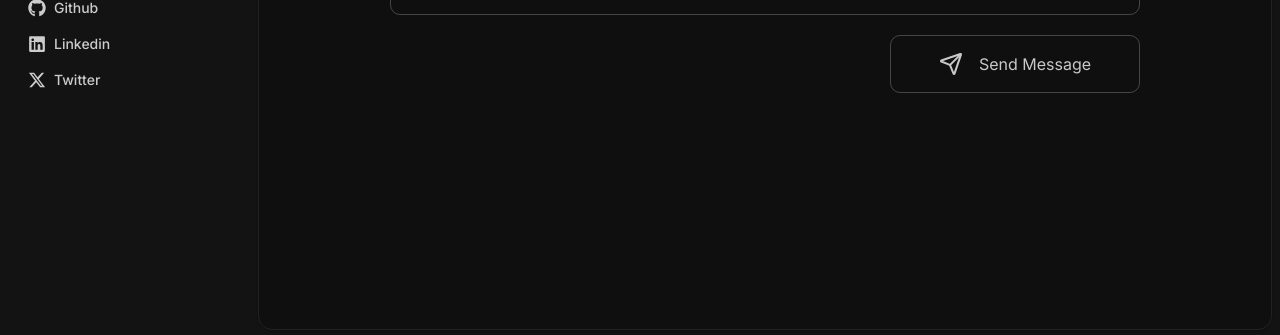
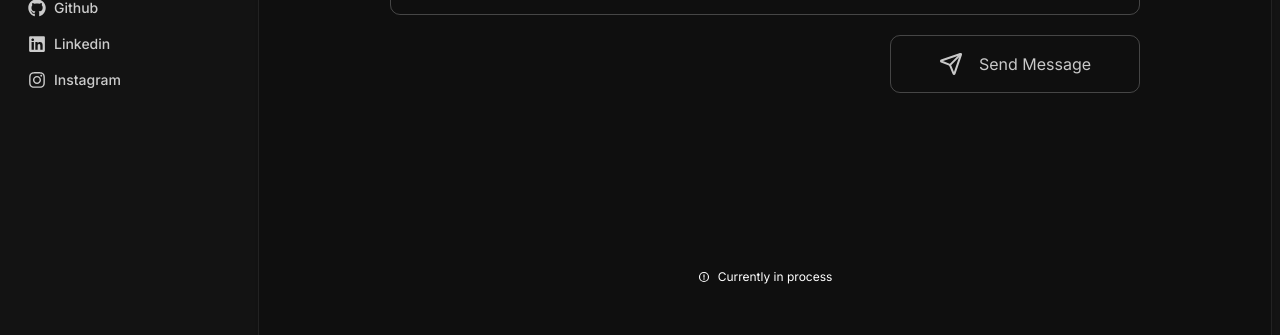
Before and after one commit to lucid005/portfolio-website, a Next.js app: page /Contact in a window 1280 px wide. Shown: the part 462-797 px from the top of the page. Built offline with nearby package versions, Linux system fonts and the light colour scheme.

Commit message:
updated resume

```diff
--- a/src/app/Contact/page.tsx
+++ b/src/app/Contact/page.tsx
@@ -3,6 +3,7 @@
 import { ModeToggle } from "@/components/ModeToggle";
 import { useTheme } from "next-themes";
 import { Send } from "lucide-react";
+import { PiWarningCircleBold } from "react-icons/pi";
 
 export default function Contact() {
   const { theme } = useTheme();
@@ -55,6 +56,11 @@ export default function Contact() {
           </form>
         </div>
       </div>
+
+      <div className="flex items-center gap-2 text-xs hover:text-red-500 pt-44">
+        <PiWarningCircleBold />
+        <p>Currently in process</p>
+      </div>
     </div>
   );
 }
--- a/src/data/NavData.ts
+++ b/src/data/NavData.ts
@@ -1,7 +1,7 @@
 import React from "react";
 import { CircleUserRound, Folder, Wrench, FileUser, Mail } from "lucide-react";
 import { FaGithub, FaLinkedin } from "react-icons/fa";
-import { FaXTwitter } from "react-icons/fa6";
+import { FaInstagram } from "react-icons/fa6";
 
 const iconSize = "18px";
 
@@ -48,9 +48,9 @@ export const social = [
     icon: React.createElement(FaLinkedin, { size : iconSize }),
   },
   {
-    text: "Twitter",
-    href: "https://x.com/Lucid57673",
-    icon: React.createElement(FaXTwitter, { size : iconSize }),
+    text: "Instagram",
+    href: "https://www.instagram.com/not_lucid_/",
+    icon: React.createElement(FaInstagram, { size : iconSize }),
   },
 ];
 
```
Also changed, not shown: 1 other file (tests, documents, lock files or other folders).
